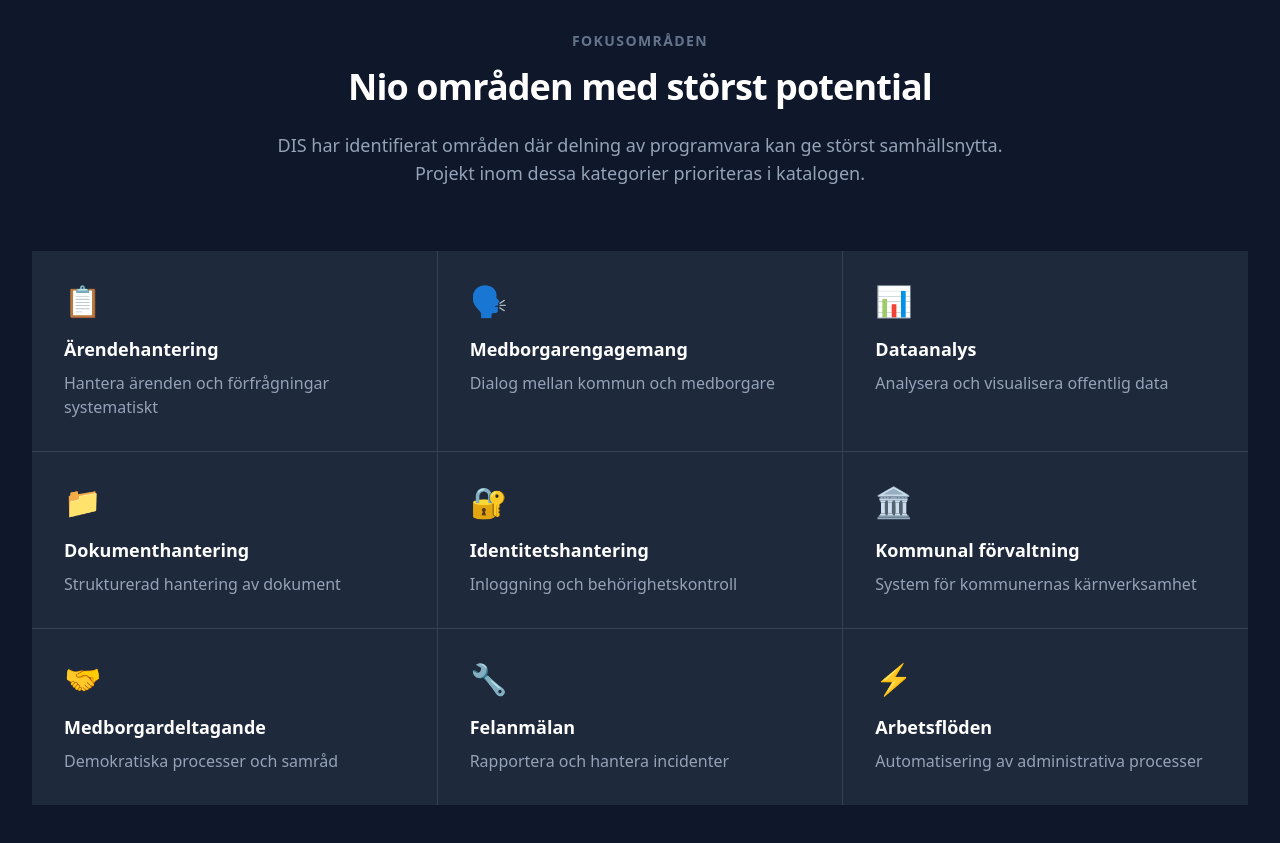
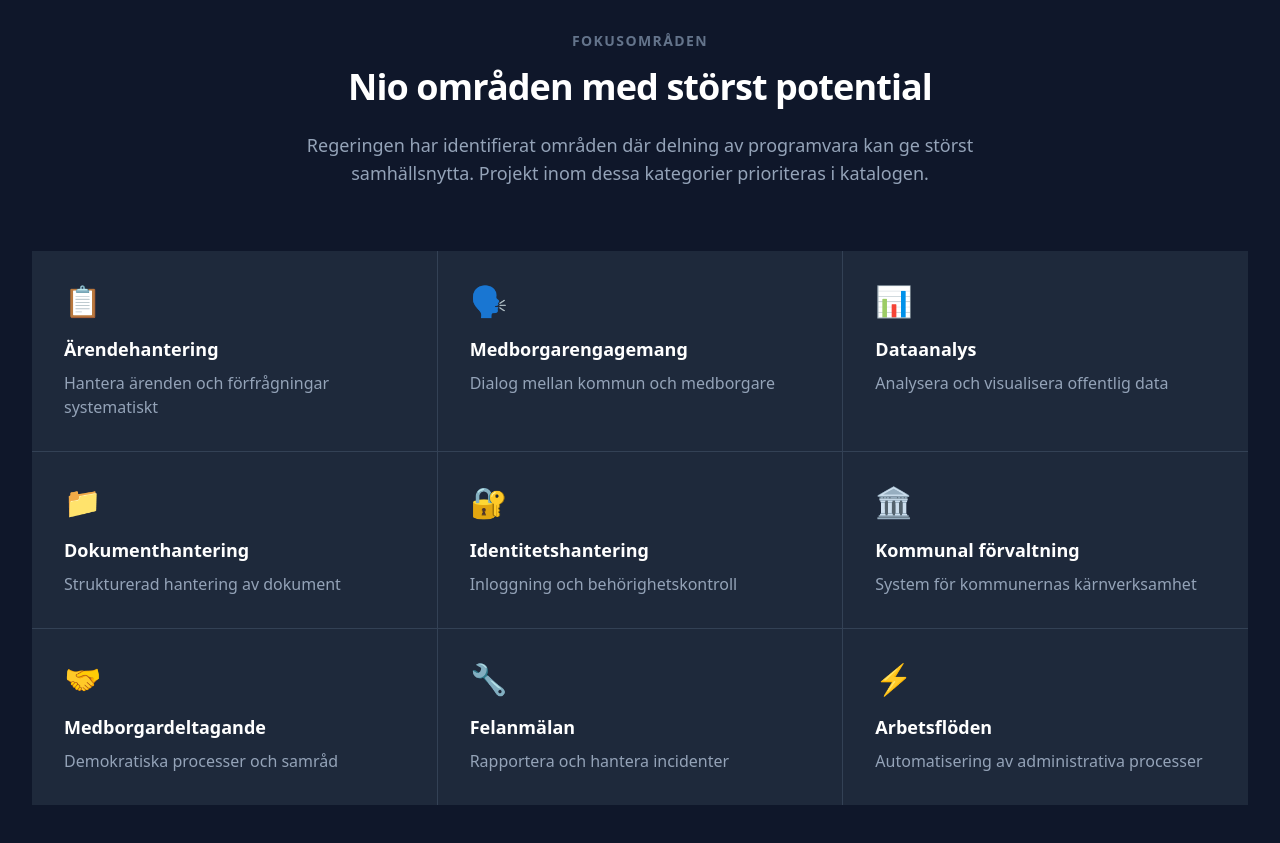
Before and after one commit to Cetriq/publiccode-tools, a Next.js app in the folder packages/web/: page / in a window 1280 px wide. Shown: the part 3100-3943 px from the top of the page. Built offline with nearby package versions, Linux system fonts and the light colour scheme; no server answers.

Commit message:
fix(web): Change DIS to Regeringen in focus areas section
🤖 Generated with [Claude Code](https://claude.com/claude-code)

Co-Authored-By: Claude <noreply@anthropic.com>

```diff
--- a/packages/web/app/page.tsx
+++ b/packages/web/app/page.tsx
@@ -187,7 +187,7 @@ export default function Home() {
               Nio områden med störst potential
             </h2>
             <p className="mt-6 text-lg text-slate-400">
-              DIS har identifierat områden där delning av programvara kan ge störst samhällsnytta.
+              Regeringen har identifierat områden där delning av programvara kan ge störst samhällsnytta.
               Projekt inom dessa kategorier prioriteras i katalogen.
             </p>
           </div>
```
